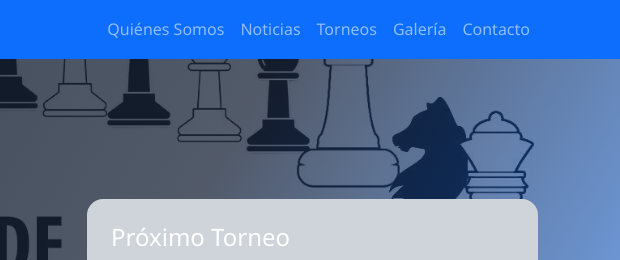
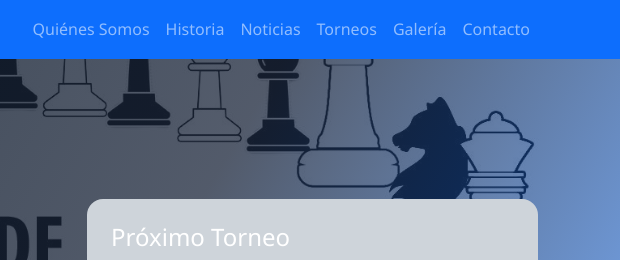
Before and after one commit to ama0894/ajedrez, a plain HTML site: page index.html in a window 1280 px wide. Shown: the top 260 px of the page, 660-1280 px from the left. Drawn offline with nearby package versions, Linux system fonts and the light colour scheme.

Commit message:
tercer commit historia nav

```diff
--- a/index.html
+++ b/index.html
@@ -21,6 +21,7 @@
       <div class="collapse navbar-collapse" id="navMain">
         <ul class="navbar-nav ms-auto">
           <li class="nav-item"><a class="nav-link" href="#quienes-somos">Quiénes Somos</a></li>
+          <li class="nav-item"><a class="nav-link" href="historia.html">Historia</a></li>
           <li class="nav-item"><a class="nav-link" href="#noticias">Noticias</a></li>
           <li class="nav-item"><a class="nav-link" href="#torneos">Torneos</a></li>
           <li class="nav-item"><a class="nav-link" href="#galeria">Galería</a></li>
```
